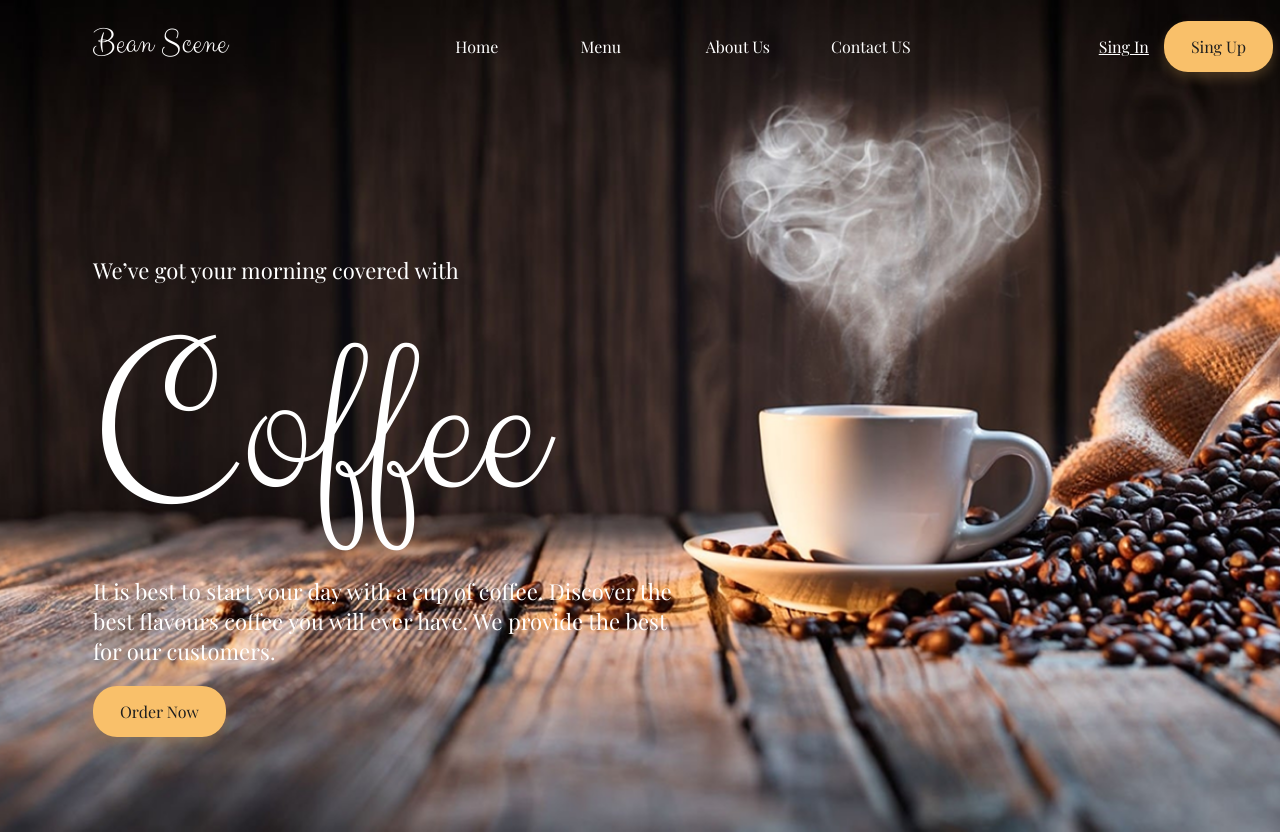
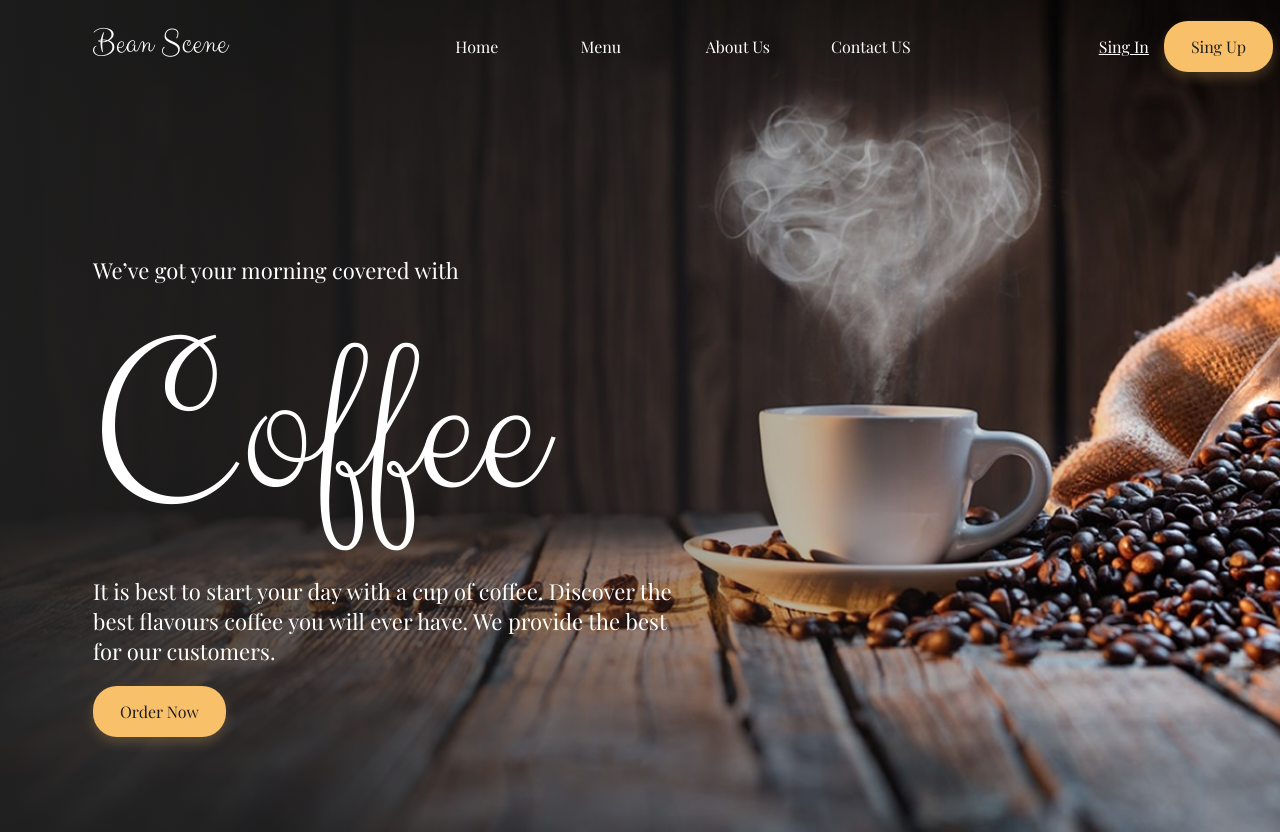
Before and after one commit to hirishaddd/yp, a plain HTML site: page index.html in a window 1280 px wide. Shown: the top 832 px of the page. Drawn offline with Linux system fonts and the light colour scheme.

Commit message:
add gardient

```diff
--- a/style/style.css
+++ b/style/style.css
@@ -5,10 +5,20 @@
   background-repeat: no-repeat;
   background-image: url(../img/header-img.png);
   width: 100%;
+  position: relative;
+  z-index: 1;
 }
 
 header>* {
   color: var(--color-white);
+}
+
+.header::before {
+  content: '';
+  inset: 0;
+  background: linear-gradient(90deg, var(--color-dark-grey) -6.88%, rgba(0, 0, 0, 0.00) 87.45%);
+  position: absolute;
+  z-index: -1;
 }
 
 .logo__text {
```
